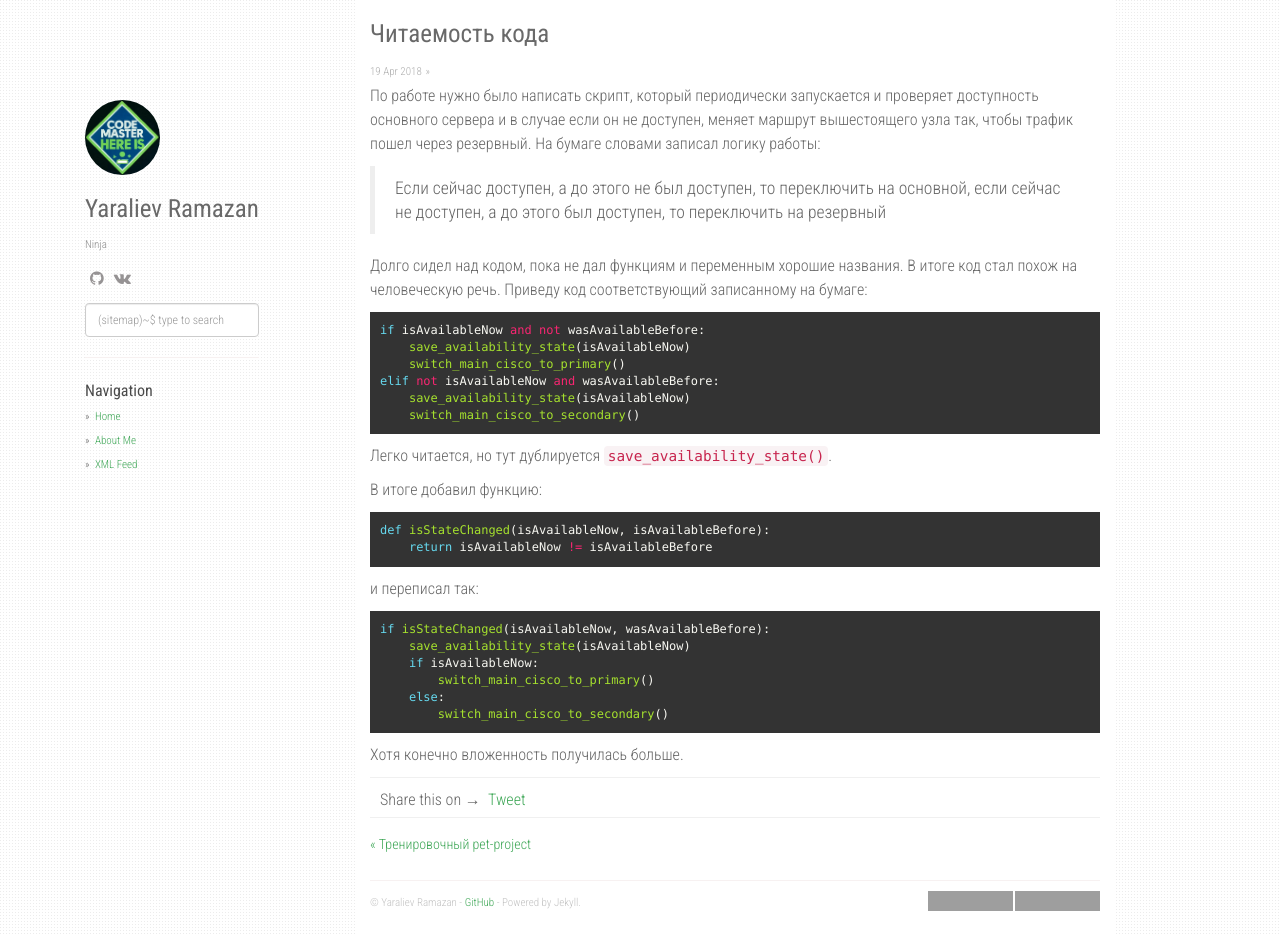
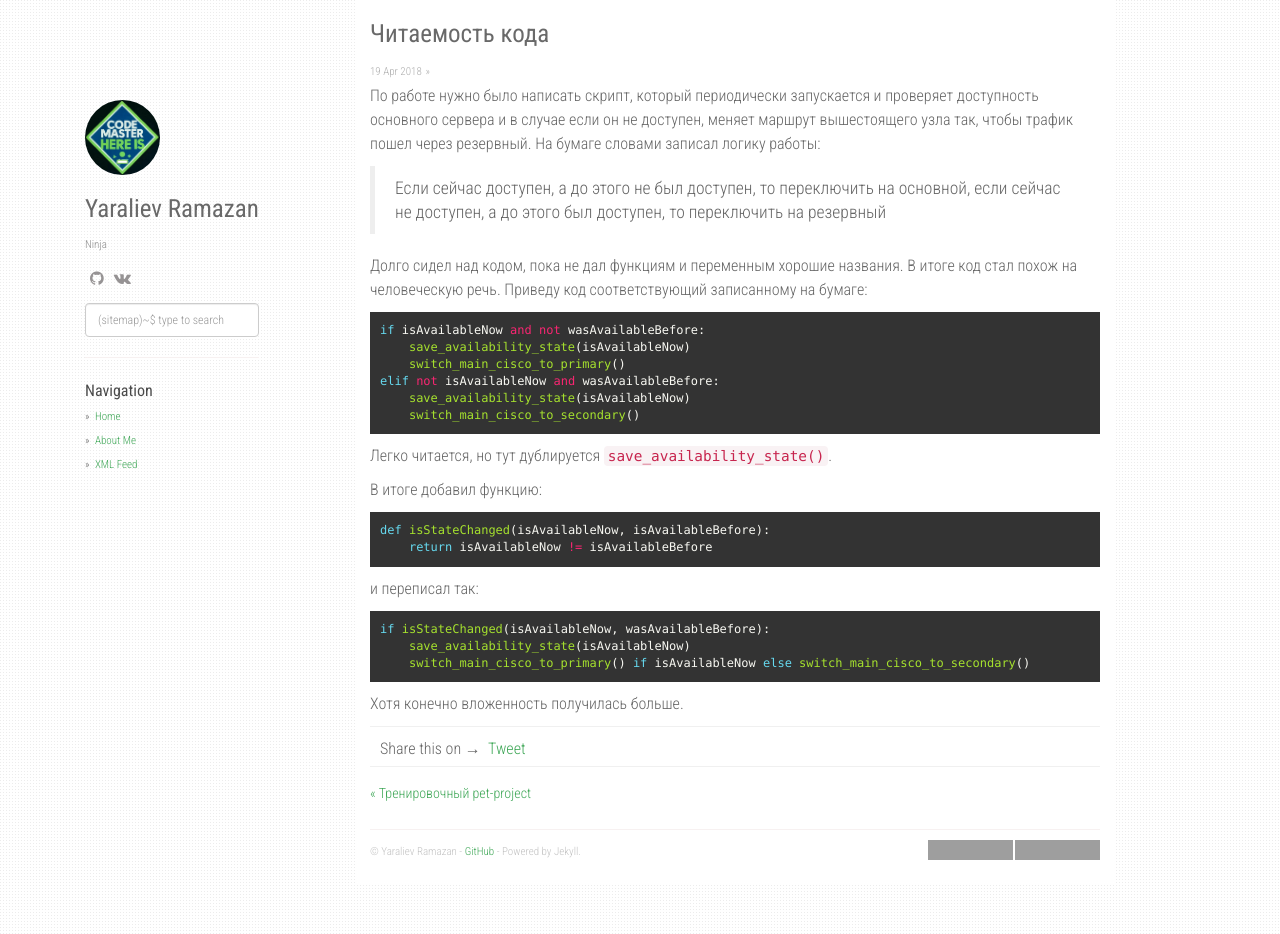
Before and after one commit to orion122/orion1222.github.io, a Jekyll site: the page built from _posts/2018-04-19-code-readability.md, in a window 1280 px wide and 934 px high. Built offline with Jekyll 4.4.1, drawn with Linux system fonts in a browser that asks for light colours; nearby versions of some CDN libraries; comment, search, counter and statistics services are not loaded; part of the change alters nothing that is shown; grey boxes are pictures that could not be loaded.

Commit message:
edit conditional expressions style

```diff
--- a/_posts/2018-04-19-code-readability.md
+++ b/_posts/2018-04-19-code-readability.md
@@ -25,8 +25,5 @@ elif not isAvailableNow and wasAvailableBefore:
 и переписал так:
 {% highlight python %}if isStateChanged(isAvailableNow, wasAvailableBefore):
     save_availability_state(isAvailableNow)
-    if isAvailableNow:
-        switch_main_cisco_to_primary()
-    else:
-        switch_main_cisco_to_secondary(){% endhighlight %}
+    switch_main_cisco_to_primary() if isAvailableNow else switch_main_cisco_to_secondary(){% endhighlight %}
 Хотя конечно вложенность получилась больше.
```
